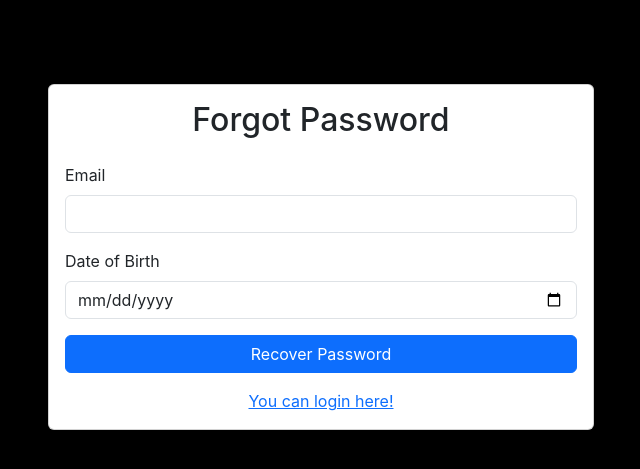
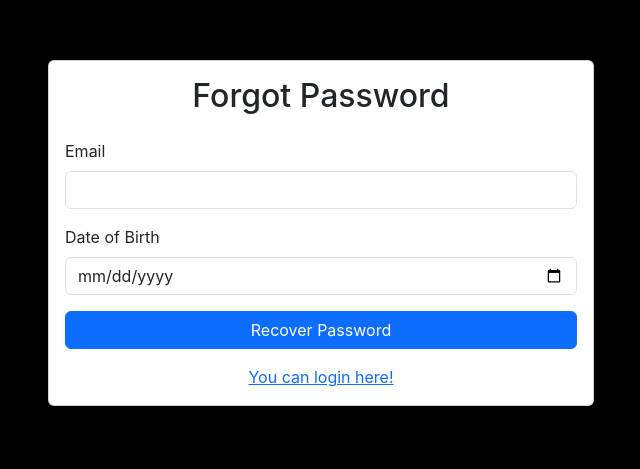
Before and after one commit to alisafder9/studentshub-frontend, a React (Create React App) app: page /forgot-password in a window 1280 px wide. Shown: the part 167-636 px from the top of the page, without its empty margins (319-959 px from the left). Built offline with nearby package versions, Linux system fonts and the light colour scheme.

Commit message:
Update ForgotPassword.js

```diff
--- a/src/components/ForgotPassword.js
+++ b/src/components/ForgotPassword.js
@@ -56,7 +56,7 @@ const ForgotPassword = () => {
 
     return (
         <div className="forgot-password-container"> {/* Add custom CSS class */}
-            <div className="container mt-5">
+            <div className="container">
                 <div className="row justify-content-center">
                     <div className="col-md-6">
                         <div className="card">
```
